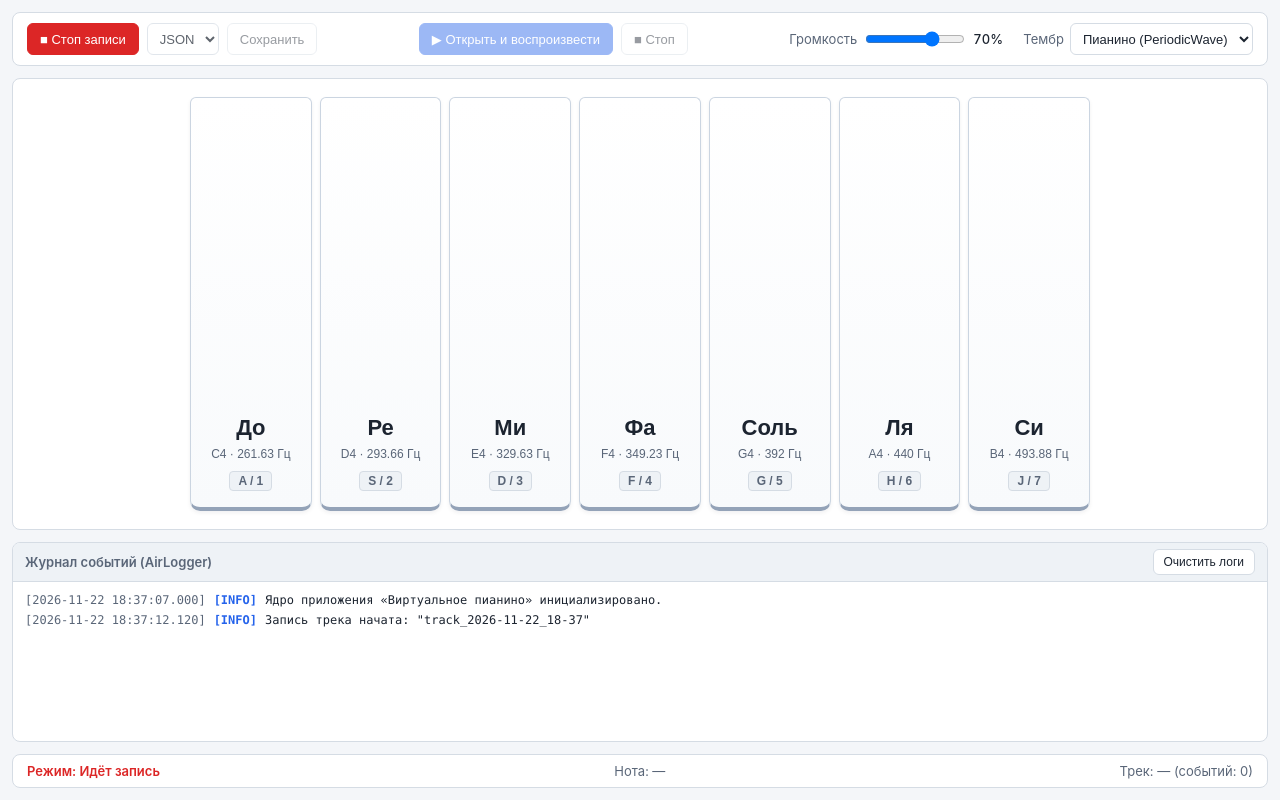
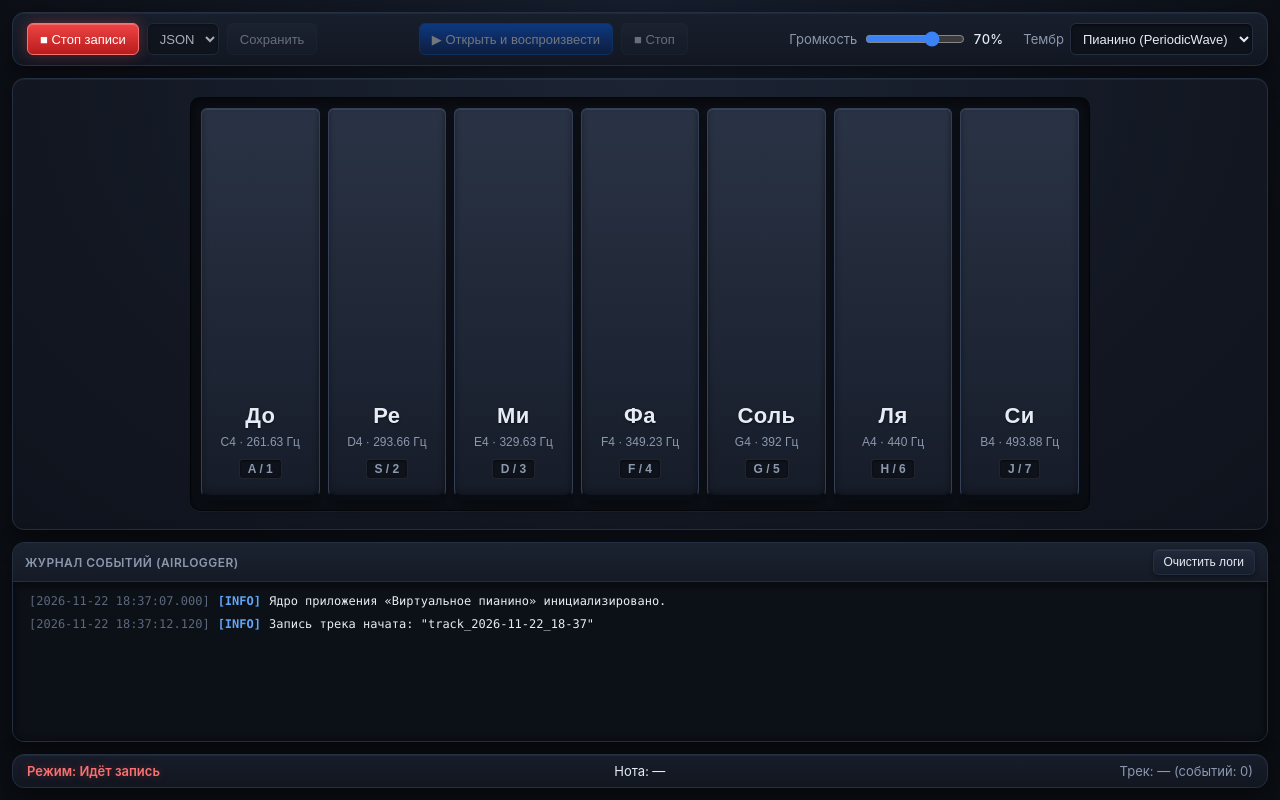
Before and after one commit to KirillLi06/virtual-piano, a website with bundled scripts: page index.html in a window 1280 px wide. Both pictures are taken after a click on the button "● Запись". Built offline with nearby package versions, Linux system fonts and the light colour scheme.

```diff
--- a/styles/main.css
+++ b/styles/main.css
@@ -1,19 +1,46 @@
 :root {
-  --bg-app: #f4f6f9;
-  --bg-surface: #ffffff;
-  --bg-surface-muted: #eef2f6;
-  --border-color: #d5dce4;
-  --text-primary: #1c2430;
-  --text-secondary: #5a6678;
-  --accent: #2563eb;
-  --accent-hover: #1d4ed8;
-  --danger: #dc2626;
-  --danger-soft: #fee2e2;
-  --warn: #b45309;
-  --ok: #15803d;
-  --key-active-bg: #dbeafe;
-  --key-active-border: #2563eb;
-  --radius: 8px;
+  color-scheme: dark;
+
+  /* Глубокая студийная палитра */
+  --bg-app: #0b0e14;
+  --bg-recessed: #0e121a;
+  --bg-surface: #141923;
+  --bg-surface-elevated: #1b2230;
+  --bg-surface-muted: #181f2c;
+  --bg-surface-hover: #232c3d;
+
+  --border-subtle: rgba(255, 255, 255, 0.05);
+  --border-color: #252f42;
+  --border-strong: #36435c;
+
+  --text-primary: #e6ecf5;
+  --text-secondary: #8b98ae;
+  --text-muted: #5c687d;
+
+  --accent: #3b82f6;
+  --accent-hover: #2563eb;
+  --accent-glow: rgba(59, 130, 246, 0.28);
+
+  --danger: #ef4444;
+  --danger-hover: #dc2626;
+  --danger-soft: rgba(239, 68, 68, 0.14);
+  --danger-glow: rgba(239, 68, 68, 0.35);
+
+  --warn: #f59e0b;
+  --ok: #22c55e;
+
+  --key-active-bg: linear-gradient(180deg, #1d3a6d 0%, #15294e 100%);
+  --key-active-border: #3b82f6;
+
+  --shadow-panel:
+    0 10px 28px rgba(0, 0, 0, 0.48),
+    0 1px 0 rgba(255, 255, 255, 0.05) inset;
+  --shadow-control:
+    0 2px 4px rgba(0, 0, 0, 0.38),
+    0 1px 0 rgba(255, 255, 255, 0.06) inset;
+  --shadow-inset: inset 0 2px 8px rgba(0, 0, 0, 0.6);
+
+  --radius: 12px;
 }
 
 * {
@@ -27,7 +54,13 @@ body {
   height: 100%;
   font-family: -apple-system, BlinkMacSystemFont, "Segoe UI", Roboto, sans-serif;
   background-color: var(--bg-app);
+  background-image: radial-gradient(
+    circle at 50% 0%,
+    #161e2e 0%,
+    #0b0e14 68%
+  );
   color: var(--text-primary);
+  -webkit-font-smoothing: antialiased;
 }
 
 .app {
@@ -46,9 +79,10 @@ body {
   justify-content: space-between;
   gap: 10px 16px;
   padding: 10px 14px;
-  background: var(--bg-surface);
+  background: linear-gradient(180deg, #181f2c 0%, #121722 100%);
   border: 1px solid var(--border-color);
   border-radius: var(--radius);
+  box-shadow: var(--shadow-panel);
 }
 
 .toolbar__group {
@@ -72,6 +106,8 @@ body {
 
 .toolbar__range {
   width: 100px;
+  accent-color: var(--accent);
+  cursor: pointer;
 }
 
 .toolbar__value {
@@ -86,9 +122,23 @@ body {
   padding: 0 8px;
   border: 1px solid var(--border-color);
   border-radius: 6px;
-  background: var(--bg-surface);
+  background: var(--bg-recessed);
   color: var(--text-primary);
   font-size: 13px;
+  box-shadow: inset 0 1px 3px rgba(0, 0, 0, 0.55);
+  transition: border-color 0.14s, box-shadow 0.14s, background-color 0.14s;
+}
+
+.toolbar__select:hover {
+  border-color: var(--border-strong);
+}
+
+.toolbar__select:focus {
+  outline: none;
+  border-color: var(--accent);
+  box-shadow:
+    inset 0 1px 3px rgba(0, 0, 0, 0.55),
+    0 0 0 2px var(--accent-glow);
 }
 
 .toolbar__select--compact {
@@ -100,46 +150,78 @@ body {
   padding: 0 12px;
   border: 1px solid var(--border-color);
   border-radius: 6px;
-  background: var(--bg-surface);
+  background: linear-gradient(180deg, #212a3b 0%, #171e2b 100%);
   color: var(--text-primary);
   font-size: 13px;
   font-weight: 500;
   cursor: pointer;
-  transition: background-color 0.12s, border-color 0.12s, opacity 0.12s;
+  box-shadow: var(--shadow-control);
+  transition:
+    background 0.14s,
+    border-color 0.14s,
+    box-shadow 0.14s,
+    transform 0.06s,
+    opacity 0.14s;
 }
 
 .btn:hover:not(:disabled) {
-  background: var(--bg-surface-muted);
+  background: linear-gradient(180deg, #283347 0%, #1d2536 100%);
+  border-color: var(--border-strong);
+}
+
+.btn:active:not(:disabled) {
+  transform: translateY(1px);
+  box-shadow: inset 0 2px 4px rgba(0, 0, 0, 0.45);
+}
+
+.btn:focus-visible {
+  outline: none;
+  box-shadow: 0 0 0 2px var(--accent-glow);
 }
 
 .btn:disabled {
-  opacity: 0.45;
+  opacity: 0.4;
   cursor: not-allowed;
+  box-shadow: none;
 }
 
 .btn--primary {
-  background: var(--accent);
-  border-color: var(--accent);
+  background: linear-gradient(180deg, #0062ff 0%, #062466 100%);
+  border-color: #0554b6;
   color: #ffffff;
+  box-shadow:
+    0 2px 10px var(--accent-glow),
+    0 1px 0 rgba(255, 255, 255, 0.2) inset;
 }
 
 .btn--primary:hover:not(:disabled) {
-  background: var(--accent-hover);
+  background: linear-gradient(180deg, #4b8ff8 0%, #1d4ed8 100%);
+  border-color: #93c5fd;
 }
 
 .btn--record {
-  color: var(--danger);
-  border-color: #fca5a5;
+  color: #f87171;
+  border-color: rgba(239, 68, 68, 0.42);
+  background: linear-gradient(180deg, #271a21 0%, #1c1419 100%);
+}
+
+.btn--record:hover:not(:disabled) {
+  background: linear-gradient(180deg, #341d25 0%, #24161c 100%);
+  border-color: rgba(239, 68, 68, 0.7);
 }
 
 .btn--recording-active {
-  background: var(--danger);
-  border-color: var(--danger);
+  background: linear-gradient(180deg, #ef4444 0%, #b91c1c 100%);
+  border-color: #f87171;
   color: #ffffff;
+  box-shadow:
+    0 0 14px var(--danger-glow),
+    0 1px 0 rgba(255, 255, 255, 0.22) inset;
 }
 
 .btn--recording-active:hover:not(:disabled) {
-  background: #b91c1c;
+  background: linear-gradient(180deg, #dc2626 0%, #991b1b 100%);
+  border-color: #fca5a5;
 }
 
 .btn--small {
@@ -153,11 +235,17 @@ body {
   display: flex;
   align-items: stretch;
   justify-content: center;
-  background: var(--bg-surface);
+  background: radial-gradient(
+    ellipse at 50% 0%,
+    #1c2434 0%,
+    #121722 65%,
+    #0f131c 100%
+  );
   border: 1px solid var(--border-color);
   border-radius: var(--radius);
   padding: 18px;
   min-height: 210px;
+  box-shadow: var(--shadow-panel);
 }
 
 .keyboard {
@@ -166,40 +254,63 @@ body {
   gap: 8px;
   width: 100%;
   max-width: 900px;
+  padding: 10px;
+  background: var(--bg-recessed);
+  border: 1px solid rgba(0, 0, 0, 0.65);
+  border-radius: 10px;
+  box-shadow:
+    inset 0 4px 16px rgba(0, 0, 0, 0.75),
+    0 1px 0 rgba(255, 255, 255, 0.04);
 }
 
 .piano-key {
+  /* eslint-disable-next-line css/use-baseline */
+  user-select: none;
   display: flex;
   flex-direction: column;
   justify-content: flex-end;
   align-items: center;
   gap: 6px;
   padding: 16px 8px;
-  background: linear-gradient(180deg, #ffffff 0%, #f8fafc 100%);
-  border: 1px solid #cbd5e1;
-  border-bottom: 4px solid #94a3b8;
+  background: linear-gradient(180deg, #2a3345 0%, #1d2433 68%, #161c28 100%);
+  border: 1px solid #354158;
+  border-bottom: 5px solid #090c12;
   border-radius: 6px 6px 10px 10px;
   color: var(--text-primary);
   cursor: pointer;
-  transition: transform 0.05s, background 0.08s, border-color 0.08s, box-shadow 0.08s;
-  box-shadow: 0 2px 4px rgba(15, 23, 42, 0.06);
+  transition:
+    transform 0.05s,
+    background 0.08s,
+    border-color 0.08s,
+    box-shadow 0.08s;
+  box-shadow:
+    0 6px 12px rgba(0, 0, 0, 0.48),
+    inset 0 1px 0 rgba(255, 255, 255, 0.1),
+    inset 0 -2px 6px rgba(0, 0, 0, 0.35);
 }
 
 .piano-key:hover {
-  border-color: #94a3b8;
+  background: linear-gradient(180deg, #323d52 0%, #232c3d 68%, #1b2230 100%);
+  border-color: #475673;
+  border-bottom-color: #090c12;
 }
 
 .piano-key.active {
   background: var(--key-active-bg);
   border-color: var(--key-active-border);
-  border-bottom-width: 2px;
-  transform: translateY(2px);
-  box-shadow: inset 0 2px 6px rgba(37, 99, 235, 0.18);
+  border-bottom: 2px solid #1e3a8a;
+  transform: translateY(3px);
+  box-shadow:
+    0 0 16px rgba(59, 130, 246, 0.32),
+    inset 0 3px 10px rgba(0, 0, 0, 0.55),
+    inset 0 0 12px rgba(59, 130, 246, 0.22);
 }
 
 .piano-key__label {
   font-size: 22px;
   font-weight: 700;
+  letter-spacing: 0.02em;
+  text-shadow: 0 1px 2px rgba(0, 0, 0, 0.6);
 }
 
 .piano-key__code {
@@ -212,17 +323,19 @@ body {
   margin-top: 4px;
   padding: 2px 8px;
   border-radius: 4px;
-  background: var(--bg-surface-muted);
-  border: 1px solid var(--border-color);
+  background: rgba(10, 13, 19, 0.65);
+  border: 1px solid rgba(255, 255, 255, 0.08);
+  box-shadow: inset 0 1px 2px rgba(0, 0, 0, 0.55);
   font-size: 12px;
   font-weight: 600;
   color: var(--text-secondary);
 }
 
 .piano-key.active .piano-key__hint {
-  background: #bfdbfe;
-  border-color: var(--key-active-border);
-  color: var(--accent-hover);
+  background: rgba(59, 130, 246, 0.25);
+  border-color: #60a5fa;
+  color: #dbeafe;
+  box-shadow: 0 0 8px rgba(59, 130, 246, 0.35);
 }
 
 /* 3. Панель журнала (AirLogger) */
@@ -232,6 +345,7 @@ body {
   background: var(--bg-surface);
   border: 1px solid var(--border-color);
   border-radius: var(--radius);
+  box-shadow: var(--shadow-panel);
   overflow: hidden;
 }
 
@@ -240,13 +354,15 @@ body {
   align-items: center;
   justify-content: space-between;
   padding: 6px 12px;
-  background: var(--bg-surface-muted);
+  background: linear-gradient(180deg, #1b2230 0%, #151b26 100%);
   border-bottom: 1px solid var(--border-color);
 }
 
 .log-panel__title {
-  font-size: 13px;
+  font-size: 12px;
   font-weight: 600;
+  letter-spacing: 0.04em;
+  text-transform: uppercase;
   color: var(--text-secondary);
 }
 
@@ -254,19 +370,46 @@ body {
   flex: 1;
   overflow-y: auto;
   padding: 8px 12px;
+  background: #0c1017;
+  box-shadow: var(--shadow-inset);
   font-family: SFMono-Regular, Menlo, Consolas, monospace;
   font-size: 12px;
-  line-height: 1.5;
+  line-height: 1.55;
+  scrollbar-width: thin;
+  scrollbar-color: #2b364b transparent;
+}
+
+.log-panel__list::-webkit-scrollbar {
+  width: 8px;
+}
+
+.log-panel__list::-webkit-scrollbar-track {
+  background: transparent;
+}
+
+.log-panel__list::-webkit-scrollbar-thumb {
+  background: #2b364b;
+  border-radius: 4px;
+}
+
+.log-panel__list::-webkit-scrollbar-thumb:hover {
+  background: #3a4863;
 }
 
 .log-entry {
   display: flex;
   gap: 8px;
-  padding: 1px 0;
+  padding: 2px 4px;
+  border-radius: 4px;
+  transition: background-color 0.1s;
+}
+
+.log-entry:hover {
+  background: rgba(255, 255, 255, 0.03);
 }
 
 .log-entry__time {
-  color: var(--text-secondary);
+  color: var(--text-muted);
   flex-shrink: 0;
 }
 
@@ -276,7 +419,7 @@ body {
 }
 
 .log-entry--info .log-entry__level {
-  color: var(--accent);
+  color: #60a5fa;
 }
 
 .log-entry--warn .log-entry__level,
@@ -286,7 +429,7 @@ body {
 
 .log-entry--error .log-entry__level,
 .log-entry--error .log-entry__message {
-  color: var(--danger);
+  color: #f87171;
 }
 
 /* 4. Строка состояния (StatusBar) */
@@ -297,9 +440,10 @@ body {
   justify-content: space-between;
   gap: 8px 16px;
   padding: 8px 14px;
-  background: var(--bg-surface);
+  background: linear-gradient(180deg, #171d2a 0%, #111620 100%);
   border: 1px solid var(--border-color);
   border-radius: var(--radius);
+  box-shadow: var(--shadow-panel);
   font-size: 13px;
   color: var(--text-secondary);
 }
@@ -310,17 +454,24 @@ body {
 }
 
 .status-bar__mode[data-mode="recording"] {
-  color: var(--danger);
+  color: #f87171;
+  text-shadow: 0 0 10px var(--danger-glow);
 }
 
 .status-bar__mode[data-mode="playing"] {
   color: var(--ok);
+  text-shadow: 0 0 10px rgba(34, 197, 94, 0.32);
 }
 
 .status-bar__mode[data-mode="error"] {
-  color: var(--danger);
+  color: #f87171;
+  text-shadow: 0 0 10px var(--danger-glow);
 }
 
 .status-bar__note {
   font-variant-numeric: tabular-nums;
+  display: flex;
+  justify-content: space-between;
+  align-items: center;
+  color: var(--text-primary);
 }
```
Also changed, not shown: eslint.config.mts.
